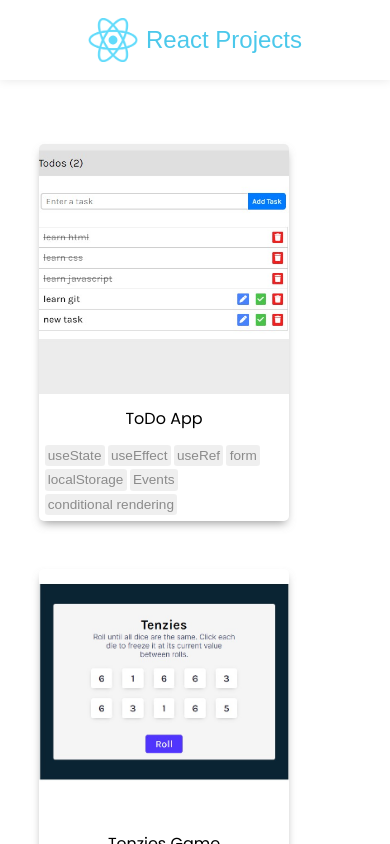
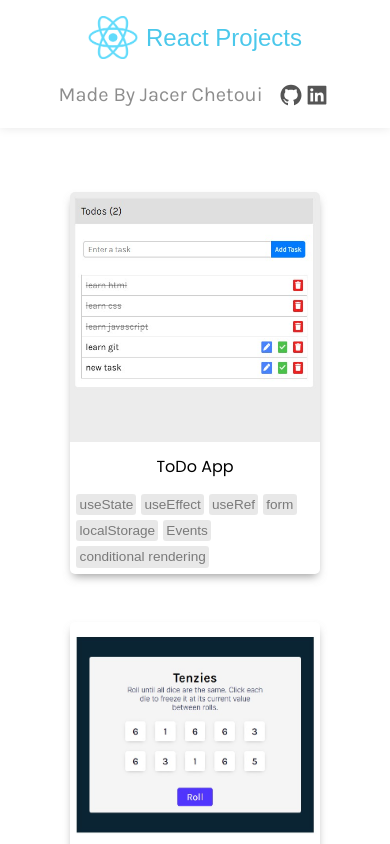
Before and after one commit to jacerchetoui56/React-Projects, a React (Create React App) app: page / in a window 390 px wide. Shown: the top 844 px of the page. Built offline with nearby package versions, Linux system fonts and the light colour scheme.

Commit message:
making the website responsive and adding some links

```diff
--- a/package.json
+++ b/package.json
@@ -8,6 +8,7 @@
     "@testing-library/user-event": "^13.2.1",
     "react": "^18.2.0",
     "react-dom": "^18.2.0",
+    "react-icons": "^4.4.0",
     "react-scripts": "5.0.1",
     "web-vitals": "^2.1.0"
   },
--- a/src/App.js
+++ b/src/App.js
@@ -6,7 +6,6 @@ function App() {
     <>
       <Header />
       <Main />
-      <h3 className="credit">Made with ❤ By Jacer Chetoui</h3>
     </>
   );
 }
--- a/src/Header.js
+++ b/src/Header.js
@@ -1,11 +1,26 @@
 import React from 'react'
-
+import { AiFillGithub, AiFillLinkedin } from 'react-icons/ai'
 
 export default function Header() {
     return (
         <header>
-            <img src='images/React-icon.svg.png' alt="" />
-            <h1>React Projects</h1>
+            <div className="header-container">
+                <div className="logo">
+                    <img src='images/React-icon.svg.png' alt="" />
+                    <h1>React Projects</h1>
+                </div>
+                <div className="credit">
+                    Made By Jacer Chetoui
+                    <div className="socials">
+                        <a target={'_blank'} href="https://github.com/jacerchetoui56/">
+                            <AiFillGithub />
+                        </a>
+                        <a target={'_blank'} href="https://www.linkedin.com/in/jacer-chetoui/">
+                            <AiFillLinkedin />
+                        </a>
+                    </div>
+                </div>
+            </div>
         </header>
     )
 }
--- a/src/projectData.js
+++ b/src/projectData.js
@@ -33,13 +33,13 @@ const projects = [
         name: "Tours",
         imageUrl: "./images/tours.jpg",
         link: `https://tours.jacerchetoui.me`,
-        keywords: ["useState", "useEffect", "Events", "conditional rendering", "fetch API"]
+        keywords: ["useState", "useEffect", "fetch API", "Events", "conditional rendering"]
     },
     {
         name: "Color Generator",
         imageUrl: "./images/color-generator.jpg",
         link: `https://colorgenerator.jacerchetoui.me`,
-        keywords: ["form", "useState", "useEffect", "Events", "conditional rendering", "fetch API"]
+        keywords: ["form", "useState", "useEffect", "fetch API", "Events", "conditional rendering"]
     },
     {
         name: "SideBar",
--- a/src/styles.css
+++ b/src/styles.css
@@ -1,4 +1,5 @@
 @import url("https://fonts.googleapis.com/css2?family=Poppins:wght@100;200;300;400;500;600;700&display=swap");
+@import url("https://fonts.googleapis.com/css2?family=Karla:wght@400;500;600&display=swap");
 * {
   margin: 0;
   padding: 0;
@@ -8,20 +9,51 @@
 }
 
 header {
+  background: #fff;
+  min-height: 80px;
+  box-shadow: 0 0 10px rgba(0, 0, 0, 0.1);
+}
+
+header .header-container {
+  width: min(875px, 90%);
+  margin: 0 auto;
+  height: 100%;
   display: flex;
-  justify-content: center;
+  flex-wrap: wrap;
+  justify-content: space-between;
   align-items: center;
-  background: #fff;
-  height: 80px;
-  box-shadow: 0 0 10px rgba(0, 0, 0, 0.1);
   font-family: "Poppins", sans-serif;
   gap: 0.5rem;
+  padding: 1rem 0;
+}
+header .logo {
+  display: flex;
+  align-items: center;
+  gap: 0.5rem;
+}
+header .credit {
+  font-family: "Karla", sans-serif;
+  font-size: 1.25rem;
+  display: flex;
+  gap: 1rem;
+}
+
+header .socials svg {
+  width: 1.5rem;
+  height: 1.5rem;
+  fill: rgb(85, 85, 85);
+  transition: 0.2s;
+  margin-right: 0.15rem;
+}
+header .socials svg:hover {
+  fill: rgb(0, 0, 0);
 }
 
 header img {
   width: 50px;
 }
 header h1 {
+  /* margin: 0.5rem 0; */
   color: #4bc8eb;
   font-size: 1.5rem;
   font-weight: 500;
@@ -54,7 +86,6 @@ main {
   margin-top: 2rem;
 }
 .project img {
-  object-fit: cover;
   width: 100%;
   max-width: 250px;
   height: 250px;
@@ -77,9 +108,9 @@ main {
 .project .keywords span {
   padding: 0.2rem;
   font-size: 0.85rem;
-  margin: 0.1rem;
-  background-color: #d3d3d35d;
-  color: #8b8b8b;
+  margin: 0.15rem;
+  background-color: #d3d3d386;
+  color: #7a7a7a;
   border-radius: 3px;
 }
 
@@ -90,3 +121,17 @@ main {
   font-size: 0.85rem;
   color: #8d8d8d;
 }
+
+/* ============== media query ============ */
+@media screen and (max-width: 700px) {
+  main {
+    width: 95%;
+    flex-direction: column;
+  }
+  .header-container {
+    justify-content: center !important;
+  }
+  .logo {
+    margin-bottom: 1rem;
+  }
+}
```
Also changed, not shown: 1 other file (tests, documents, lock files or other folders).
